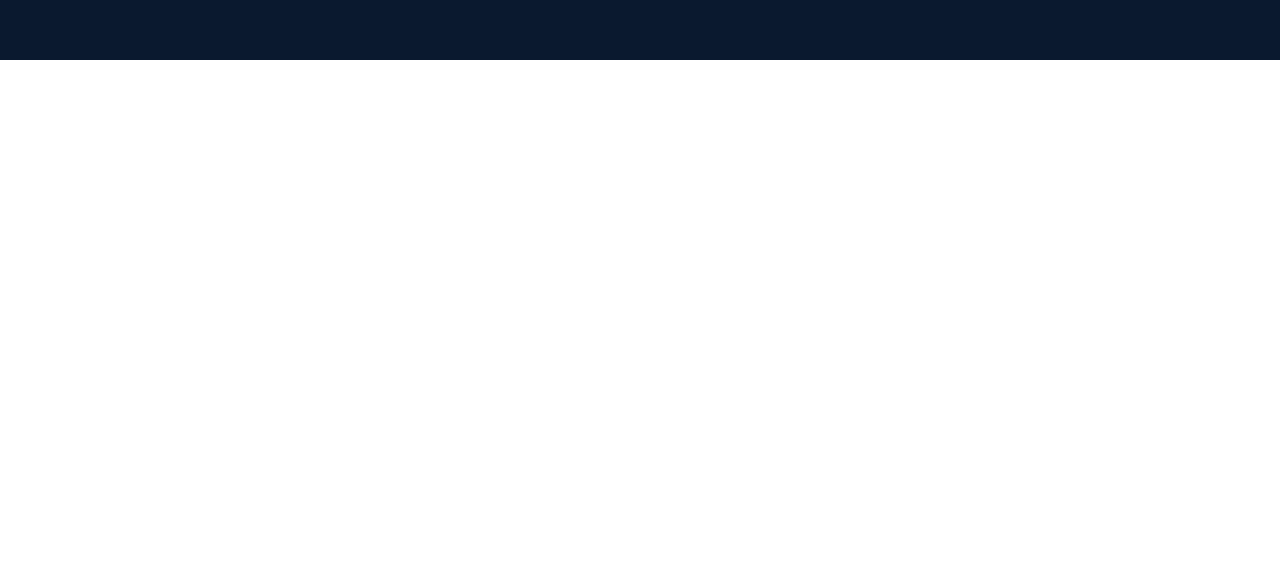
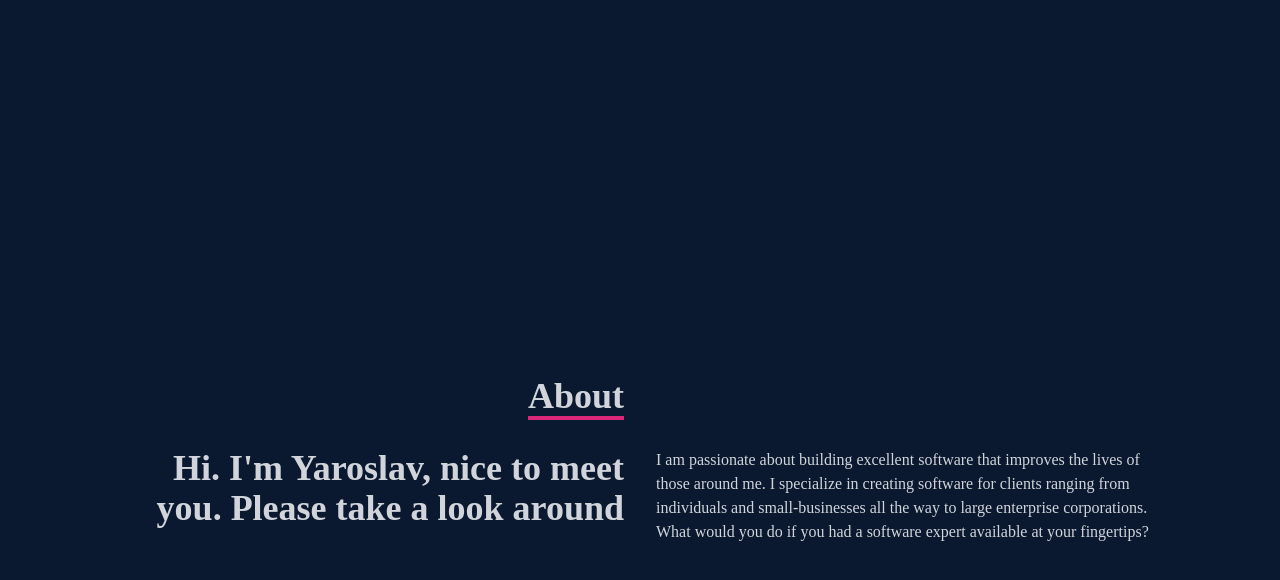
Before and after one commit to yardosemen/portfolio, a React (Create React App) app: page / in a window 1280 px wide. Shown: the part 740-1320 px from the top of the page. Before the commit the page ends 800 px from the top, so only its background shows below. Built offline with nearby package versions, Linux system fonts and the light colour scheme.

Commit message:
add_About

```diff
--- a/src/App.js
+++ b/src/App.js
@@ -1,3 +1,4 @@
+import About from "./components/About";
 import Home from "./components/Home";
 import Navbar from "./components/Navbar";
 
@@ -6,6 +7,7 @@
 		<div>
 			<Navbar />
 			<Home />
+			<About />
 		</div>
 	);
 }
--- /dev/null
+++ b/src/components/About.jsx
@@ -0,0 +1,34 @@
+import React from "react";
+
+const About = () => {
+	return (
+		<div name="about" className="w-full h-screen bg-[#0a192f] text-gray-300">
+			<div className="flex flex-col justify-center items-center w-full h-full">
+				<div className="max-w-[1080px] w-full grid grid-cols-2 gap-8">
+					<div className="sm:text-right pb-8 pl-4">
+						<p className="text-4xl font-bold inline border-b-4 border-pink-600">
+							About
+						</p>
+					</div>
+					<div></div>
+				</div>
+				<div className="max-w-[1080px] w-full grid sm:grid-cols-2 gap-8 px-4">
+					<div className="sm:text-right text-4xl font-bold ">
+						<p>Hi. I'm Yaroslav, nice to meet you. Please take a look around</p>
+					</div>
+					<div>
+						<p>
+							I am passionate about building excellent software that improves
+							the lives of those around me. I specialize in creating software
+							for clients ranging from individuals and small-businesses all the
+							way to large enterprise corporations. What would you do if you had
+							a software expert available at your fingertips?
+						</p>
+					</div>
+				</div>
+			</div>
+		</div>
+	);
+};
+
+export default About;
```
